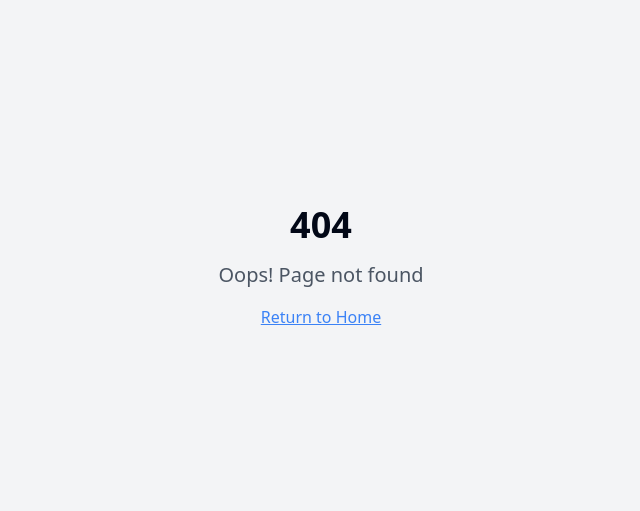
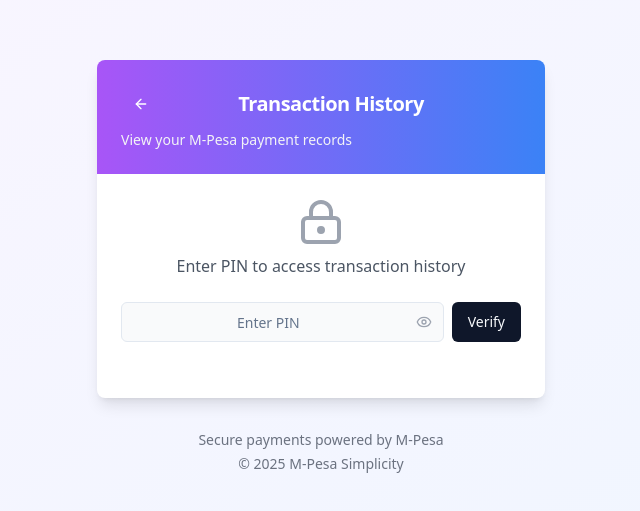
Before and after one commit to SK3CHI3/mpesa-DARAJA-Pay, a React (Vite) app: page /history in a window 1280 px wide. Before the commit this address had no page. Shown: the part 133-644 px from the top of the page, without its empty margins (319-959 px from the left). Built offline with nearby package versions, Linux system fonts and the light colour scheme.

Commit message:
Add history page with PIN protection
This commit adds a new page for viewing transaction history.  Access to this page will require a password or PIN.  Further details on implementation are not included in this commit message.

```diff
--- a/src/App.tsx
+++ b/src/App.tsx
@@ -2,6 +2,7 @@
 import { createBrowserRouter, RouterProvider } from "react-router-dom";
 import { Toaster } from "@/components/ui/toaster";
 import Index from "@/pages/Index";
+import History from "@/pages/History";
 import NotFound from "@/pages/NotFound";
 import { createClient } from "@supabase/supabase-js";
 import { AuthProvider } from "@/contexts/AuthContext";
@@ -17,6 +18,10 @@ const router = createBrowserRouter([
     element: <Index />,
     errorElement: <NotFound />,
   },
+  {
+    path: "/history",
+    element: <History />,
+  },
 ]);
 
 function App() {
--- /dev/null
+++ b/src/pages/History.tsx
@@ -0,0 +1,239 @@
+
+import { useState, useEffect } from "react";
+import { useNavigate } from "react-router-dom";
+import { Card, CardContent, CardDescription, CardFooter, CardHeader, CardTitle } from "@/components/ui/card";
+import { Button } from "@/components/ui/button";
+import { Input } from "@/components/ui/input";
+import { toast } from "@/hooks/use-toast";
+import { ArrowLeft, LockKeyhole, Eye, EyeOff, RefreshCw } from "lucide-react";
+import { supabase } from "@/App";
+
+// PIN for accessing transaction history
+// In a production app, this should be handled more securely
+const ACCESS_PIN = "1234";
+
+const History = () => {
+  const navigate = useNavigate();
+  const [pin, setPin] = useState("");
+  const [authenticated, setAuthenticated] = useState(false);
+  const [transactions, setTransactions] = useState<any[]>([]);
+  const [loading, setLoading] = useState(false);
+  const [showPin, setShowPin] = useState(false);
+
+  // Verify PIN
+  const verifyPin = () => {
+    if (pin === ACCESS_PIN) {
+      setAuthenticated(true);
+      fetchTransactions();
+      toast({
+        title: "Access granted",
+        description: "You can now view transaction history",
+      });
+    } else {
+      toast({
+        title: "Invalid PIN",
+        description: "Please enter the correct PIN to access history",
+        variant: "destructive",
+      });
+    }
+  };
+
+  // Fetch transactions from Supabase
+  const fetchTransactions = async () => {
+    try {
+      setLoading(true);
+      const { data, error } = await supabase
+        .from("transactions")
+        .select("*")
+        .order("created_at", { ascending: false });
+
+      if (error) {
+        throw error;
+      }
+
+      setTransactions(data || []);
+    } catch (error) {
+      console.error("Error fetching transactions:", error);
+      toast({
+        title: "Failed to load transactions",
+        description: error.message || "Could not load transaction history",
+        variant: "destructive",
+      });
+    } finally {
+      setLoading(false);
+    }
+  };
+
+  // Format date
+  const formatDate = (dateString: string) => {
+    const date = new Date(dateString);
+    return date.toLocaleString("en-KE", {
+      year: "numeric",
+      month: "short",
+      day: "numeric",
+      hour: "2-digit",
+      minute: "2-digit",
+    });
+  };
+
+  // Handle PIN input keydown event
+  const handleKeyDown = (e: React.KeyboardEvent<HTMLInputElement>) => {
+    if (e.key === "Enter") {
+      verifyPin();
+    }
+  };
+
+  return (
+    <div className="min-h-screen bg-gradient-to-br from-purple-50 to-blue-50 flex flex-col items-center justify-center p-4">
+      <div className="w-full max-w-md">
+        <Card className="shadow-lg border-none">
+          <CardHeader className="bg-gradient-to-r from-purple-500 to-blue-500 text-white rounded-t-lg">
+            <div className="flex items-center justify-between">
+              <Button
+                variant="ghost"
+                size="icon"
+                className="text-white hover:bg-white/20"
+                onClick={() => navigate("/")}
+              >
+                <ArrowLeft className="h-5 w-5" />
+              </Button>
+              <CardTitle className="text-xl">Transaction History</CardTitle>
+              <div className="w-5"></div> {/* Empty div for balanced layout */}
+            </div>
+            <CardDescription className="text-gray-100">
+              View your M-Pesa payment records
+            </CardDescription>
+          </CardHeader>
+
+          <CardContent className="pt-6">
+            {!authenticated ? (
+              <div className="space-y-6">
+                <div className="text-center mb-4">
+                  <LockKeyhole className="h-12 w-12 mx-auto text-gray-400 mb-2" />
+                  <p className="text-gray-600">Enter PIN to access transaction history</p>
+                </div>
+
+                <div className="flex items-center space-x-2">
+                  <div className="relative flex-1">
+                    <Input
+                      type={showPin ? "text" : "password"}
+                      value={pin}
+                      onChange={(e) => setPin(e.target.value)}
+                      placeholder="Enter PIN"
+                      className="pr-10 text-center bg-gray-50"
+                      maxLength={4}
+                      onKeyDown={handleKeyDown}
+                    />
+                    <button
+                      className="absolute inset-y-0 right-0 pr-3 flex items-center"
+                      onClick={() => setShowPin(!showPin)}
+                    >
+                      {showPin ? (
+                        <EyeOff className="h-4 w-4 text-gray-400" />
+                      ) : (
+                        <Eye className="h-4 w-4 text-gray-400" />
+                      )}
+                    </button>
+                  </div>
+                  <Button onClick={verifyPin}>Verify</Button>
+                </div>
+              </div>
+            ) : (
+              <div className="space-y-4">
+                <div className="flex justify-between items-center">
+                  <h3 className="font-semibold">Recent Transactions</h3>
+                  <Button
+                    variant="outline"
+                    size="sm"
+                    onClick={fetchTransactions}
+                    disabled={loading}
+                    className="flex items-center gap-1"
+                  >
+                    {loading ? (
+                      <RefreshCw className="h-4 w-4 animate-spin" />
+                    ) : (
+                      <RefreshCw className="h-4 w-4" />
+                    )}
+                    Refresh
+                  </Button>
+                </div>
+
+                {loading ? (
+                  <div className="flex justify-center py-8">
+                    <RefreshCw className="h-8 w-8 animate-spin text-gray-400" />
+                  </div>
+                ) : transactions.length > 0 ? (
+                  <div className="space-y-3 max-h-96 overflow-y-auto pr-1">
+                    {transactions.map((tx) => (
+                      <div
+                        key={tx.id}
+                        className={`p-3 rounded-lg border ${
+                          tx.status === 'success'
+                            ? 'bg-green-50 border-green-100'
+                            : tx.status === 'error'
+                              ? 'bg-red-50 border-red-100'
+                              : 'bg-gray-50 border-gray-100'
+                        }`}
+                      >
+                        <div className="flex justify-between items-start">
+                          <div>
+                            <p className="font-medium">KES {tx.amount}</p>
+                            <p className="text-sm text-gray-500">{tx.phone_number}</p>
+                          </div>
+                          <div className="text-right">
+                            <span className={`text-xs px-2 py-1 rounded-full ${
+                              tx.status === 'success'
+                                ? 'bg-green-100 text-green-800'
+                                : tx.status === 'error'
+                                  ? 'bg-red-100 text-red-800'
+                                  : 'bg-gray-100 text-gray-800'
+                            }`}>
+                              {tx.status === 'success' ? 'Completed' : tx.status === 'error' ? 'Failed' : 'Pending'}
+                            </span>
+                            <p className="text-xs text-gray-500 mt-1">
+                              {formatDate(tx.created_at)}
+                            </p>
+                          </div>
+                        </div>
+                        {tx.mpesa_receipt && (
+                          <div className="mt-2 pt-2 border-t border-gray-100">
+                            <p className="text-xs text-gray-500">Receipt: {tx.mpesa_receipt}</p>
+                          </div>
+                        )}
+                      </div>
+                    ))}
+                  </div>
+                ) : (
+                  <div className="text-center py-8 text-gray-500">
+                    <p>No transactions found</p>
+                  </div>
+                )}
+              </div>
+            )}
+          </CardContent>
+
+          <CardFooter className="flex justify-center pb-6 pt-2">
+            {authenticated && (
+              <Button
+                variant="outline"
+                onClick={() => {
+                  setAuthenticated(false);
+                  setPin("");
+                }}
+              >
+                Lock History
+              </Button>
+            )}
+          </CardFooter>
+        </Card>
+      </div>
+
+      <div className="mt-8 text-center text-gray-500 text-sm">
+        <p>Secure payments powered by M-Pesa</p>
+        <p className="mt-1">© {new Date().getFullYear()} M-Pesa Simplicity</p>
+      </div>
+    </div>
+  );
+};
+
+export default History;
--- a/src/pages/Index.tsx
+++ b/src/pages/Index.tsx
@@ -1,5 +1,6 @@
 
 import { useState } from "react";
+import { Link } from "react-router-dom";
 import { Card, CardContent, CardDescription, CardFooter, CardHeader, CardTitle } from "@/components/ui/card";
 import { Button } from "@/components/ui/button";
 import { Input } from "@/components/ui/input";
@@ -8,7 +9,7 @@ import { zodResolver } from "@hookform/resolvers/zod";
 import { useForm } from "react-hook-form";
 import * as z from "zod";
 import { toast } from "@/hooks/use-toast";
-import { CreditCard, PhoneCall, ArrowRight, CheckCircle } from "lucide-react";
+import { CreditCard, PhoneCall, ArrowRight, CheckCircle, History } from "lucide-react";
 import { supabase } from "@/App";
 
 // Define our form schema
@@ -184,6 +185,16 @@ const Index = () => {
             </Form>
           </CardContent>
         </Card>
+
+        {/* History Link */}
+        <div className="mt-4 text-center">
+          <Link to="/history">
+            <Button variant="outline" className="gap-2">
+              <History className="h-4 w-4" />
+              View Transaction History
+            </Button>
+          </Link>
+        </div>
       </div>
 
       <div className="mt-8 text-center text-gray-500 text-sm">
```
